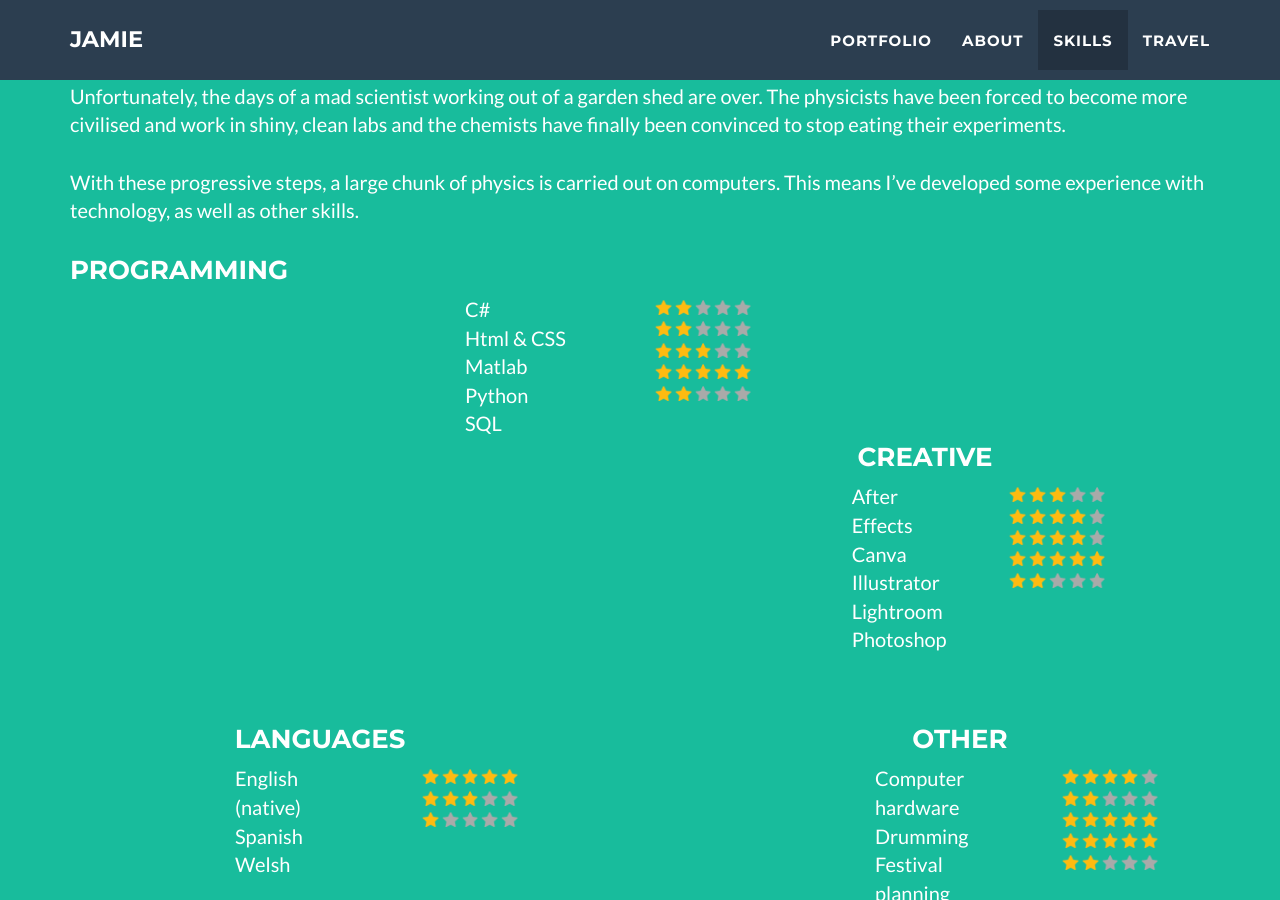
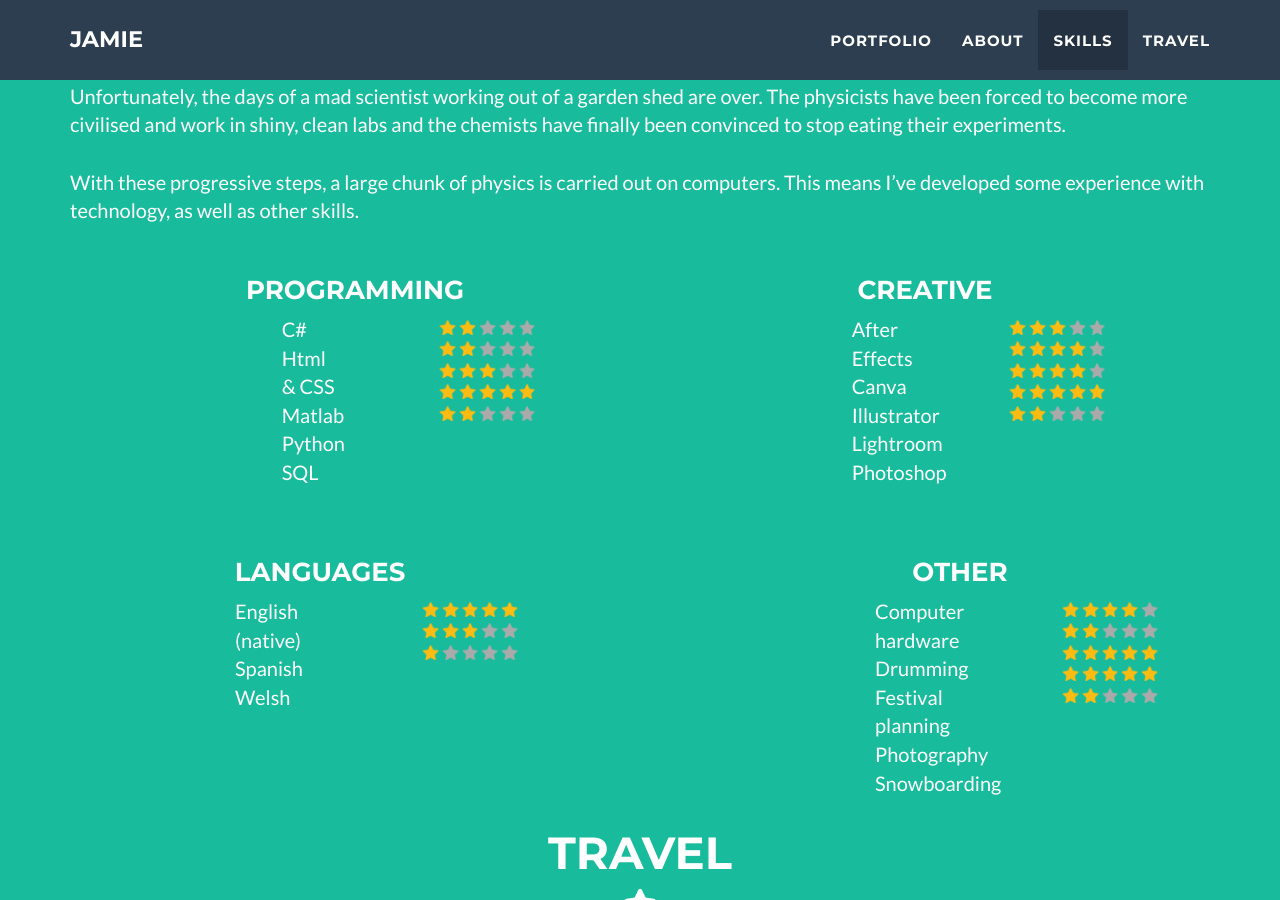
Before and after one commit to jamiedumayne/jamiedumayne.github.io, a Jekyll site: the page built from _posts/2014-07-18-project-1.markdown, in a window 1280 px wide and 900 px high, scrolled down 2405 px. Built offline with Jekyll 4.4.1, drawn with Linux system fonts in a browser that asks for light colours.

Commit message:
Update skills.html

```diff
--- a/_includes/skills.html
+++ b/_includes/skills.html
@@ -16,7 +16,7 @@
       </div>
     </div>
     <div class="float-container">
-      <div class="float-left">
+      <div class="float-child">
         <h3>Programming</h3>
         <div class="col-lg-4 col-xs-2"></div>
           <div class="col-lg-2 col-xs-4">
@@ -179,6 +179,17 @@
             <img src=img/star_empty.png alt="Empty star" height="15">
             <img src=img/star_empty.png alt="Empty star" height="15">
           </div>
+          <div class="container">
+      <div class="item item-1">1</div>
+      <div class="item item-2">2</div>
+      <div class="item item-3">3</div>
+      <div class="item item-4">4</div>
+      <div class="item item-5">5</div>
+      <div class="item item-6">6</div>
+      <div class="item item-7">7</div>
+      <div class="item item-8">8</div>
+      <div class="item item-9">9</div>
+</div>
         </div>
       </div>
     </div>
```
